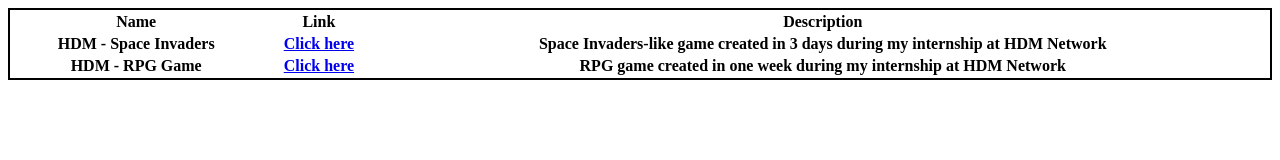
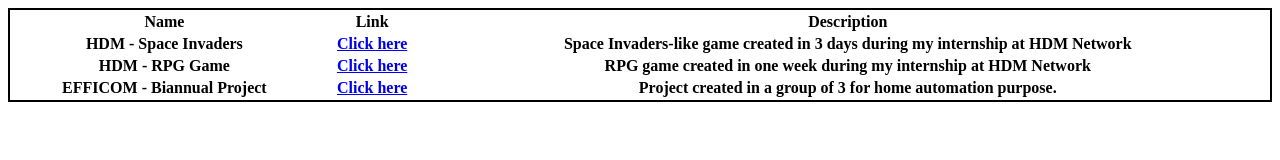
Before and after one commit to nvan-duysen/table_of_contents, a plain HTML site: page index.html in a window 1280 px wide. Drawn offline with Linux system fonts and the light colour scheme.

Commit message:
Added Biannual Project

```diff
--- a/index.html
+++ b/index.html
@@ -41,6 +41,17 @@
                 RPG game created in one week during my internship at HDM Network
             </th>
         </tr>
+        <tr>
+            <th>
+                EFFICOM - Biannual Project
+            </th>
+            <th>
+                <a href=https://projetweb.alwaysdata.net/index.php" target="_blank">Click here</a>
+            </th>
+            <th>
+                Project created in a group of 3 for home automation purpose.
+            </th>
+        </tr>
     </table>
 </body>
 </html>
```
